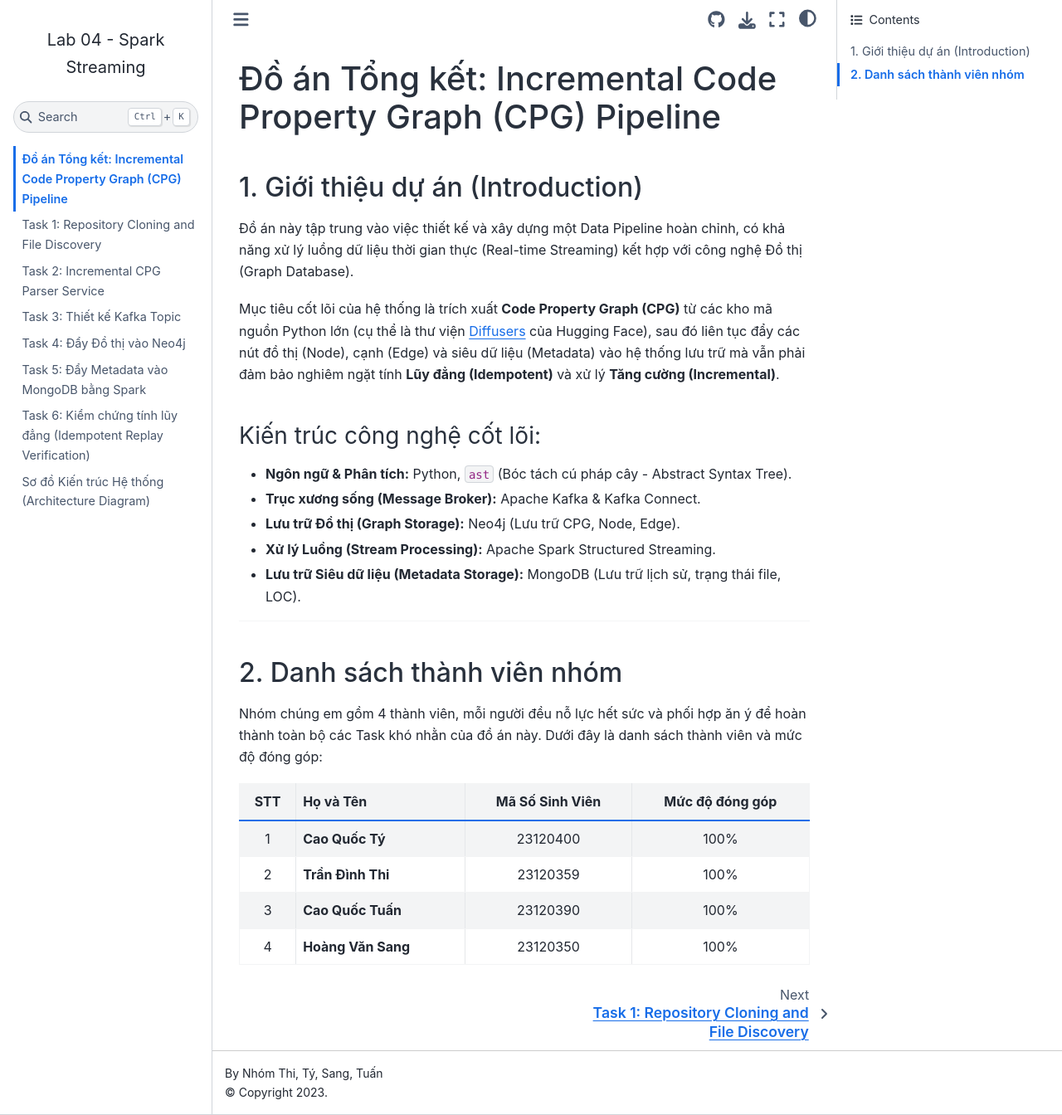
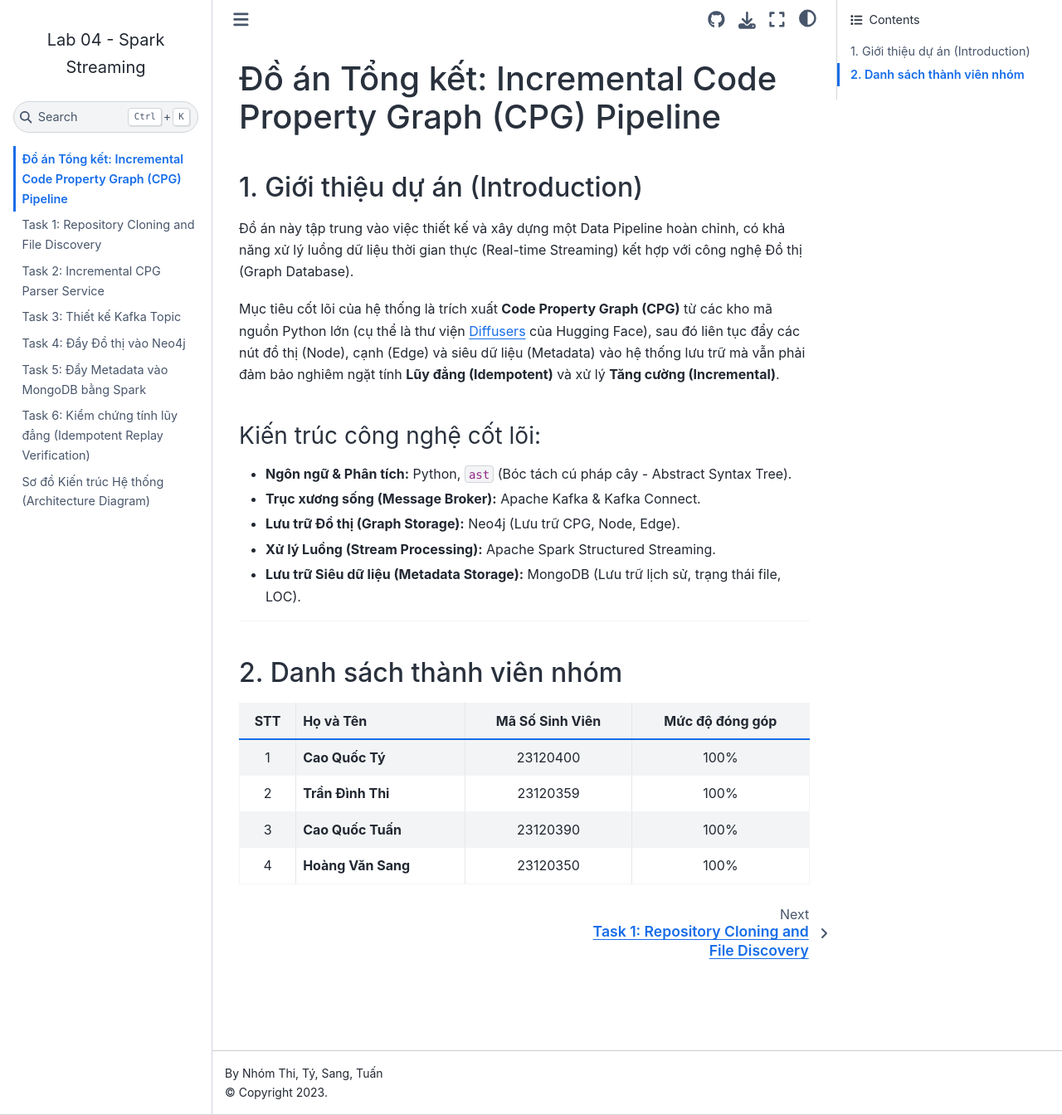
Before and after one commit to crazizorba/spark-streaming-diffusers, a Jupyter Book: the page built from docs/jupyter_book/intro.md, in a window 1280 px wide and 1344 px high. Shown: the whole window at 83% size. Built offline with Jupyter Book 1.0.4 settings and Sphinx 7.4.7 and the Sphinx Book theme 1.1.4, drawn with Linux system fonts in a browser that asks for light colours.

Commit message:
Remove team member contribution details
Removed detailed team member contributions from the introduction.

```diff
--- a/docs/jupyter_book/intro.md
+++ b/docs/jupyter_book/intro.md
@@ -18,8 +18,6 @@ Mục tiêu cốt lõi của hệ thống là trích xuất **Code Property Grap
 
 ## 2. Danh sách thành viên nhóm
 
-Nhóm chúng em gồm 4 thành viên, mỗi người đều nỗ lực hết sức và phối hợp ăn ý để hoàn thành toàn bộ các Task khó nhằn của đồ án này. Dưới đây là danh sách thành viên và mức độ đóng góp:
-
 | STT | Họ và Tên | Mã Số Sinh Viên | Mức độ đóng góp |
 |:---:|:---|:---:|:---:|
 | 1 | **Cao Quốc Tý** | 23120400 | 100% |
```
